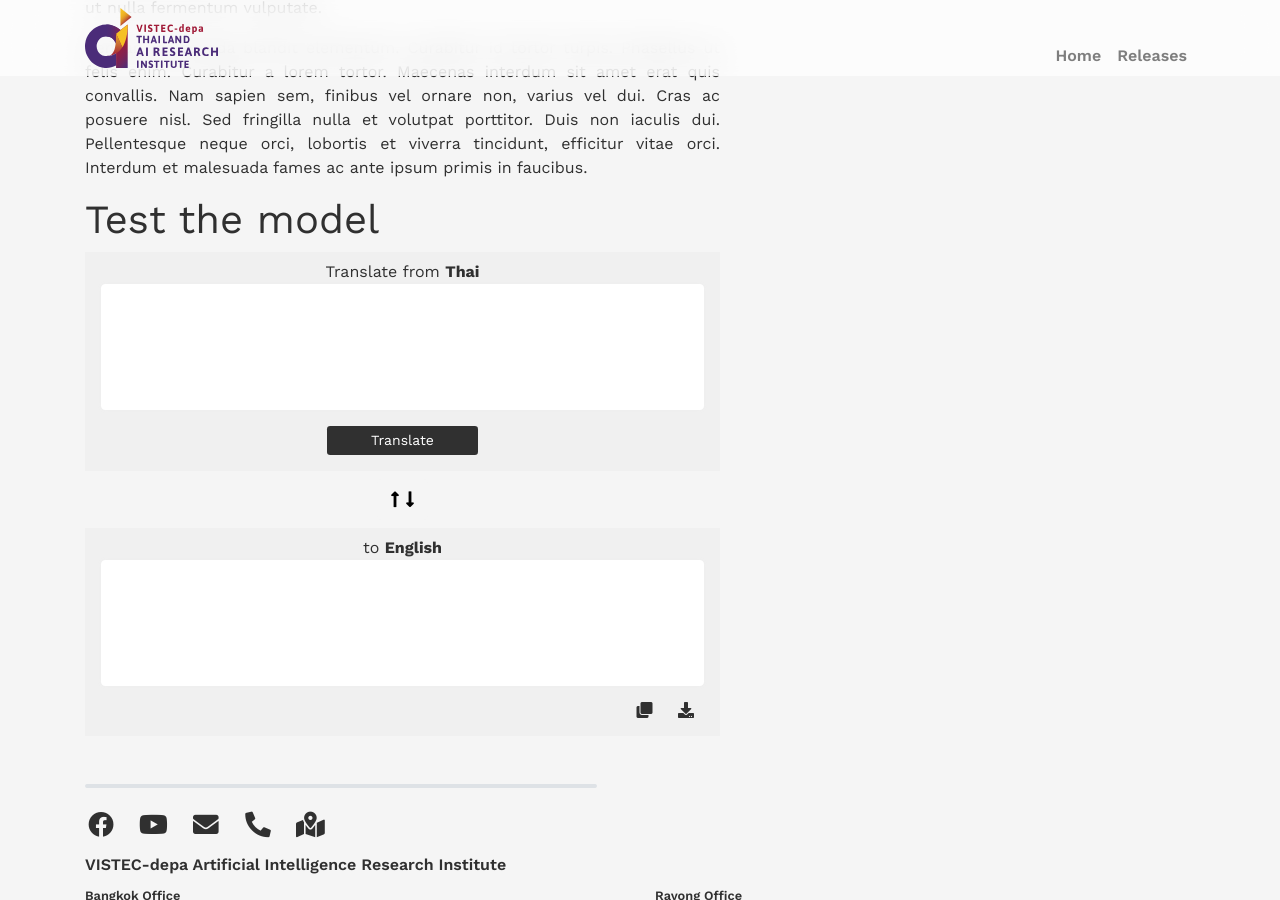
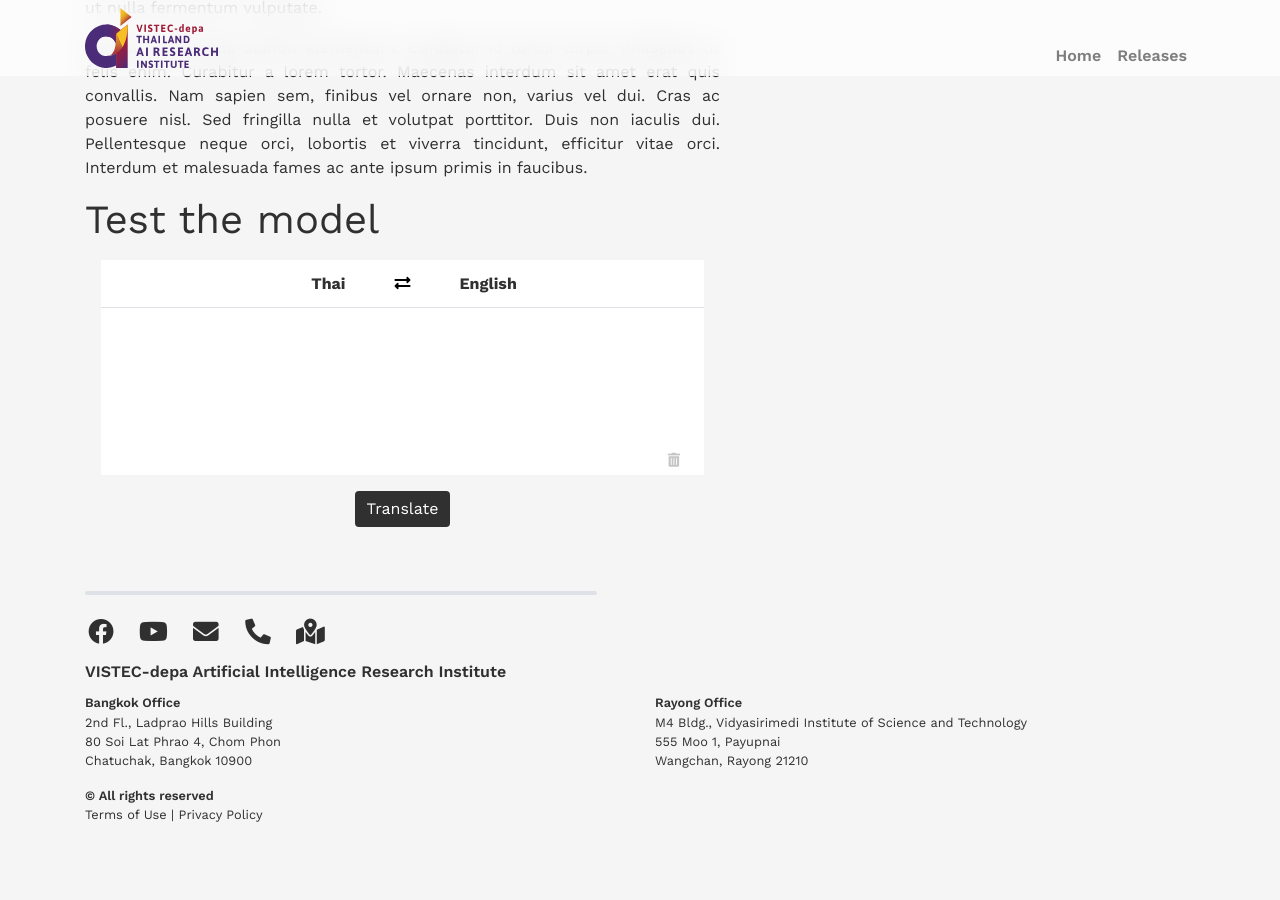
Before and after one commit to airesearch-in-th/airesearch-in-th-website, a Jekyll site: the page built from _releases/mt_model_demo.md, in a window 1280 px wide and 900 px high, scrolled down 2586 px. Built offline with Jekyll 4.4.1, drawn with Linux system fonts in a browser that asks for light colours; nearby versions of some CDN libraries.

Commit message:
Redesign translation model

```diff
--- a/_releases/mt_model_demo.md
+++ b/_releases/mt_model_demo.md
@@ -42,31 +42,29 @@
 # Test the model
 
 <div class="test1 w-100 d-flex flex-column">
-  <div class="textarea-box input-box text-center d-flex flex-column pt-2 pb-3 px-3">
-    <span>
-      Translate from
-      <strong class="lang-input fade-in">Thai</strong>
-    </span>
-    <textarea class="textarea-input" id="exampleFormControlTextarea5" rows="5"></textarea>
-    <button type="button" class="btn btn-sm w-25 mx-auto mt-3 border-0 btn-translate">Translate</button>
+  <div class="textarea-box d-flex flex-column pt-2 pb-3 px-3">
+    <div class="lang-translate d-flex align-items-center justify-content-center border-bottom bg-white">
+      <div class="lang-input fade-in font-weight-bold text-right">Thai</div>
+      <button class="btn my-0 mx-5 btn-convert p-0 bg-white">
+        <i class="fas fa-exchange-alt"></i>
+      </button>
+      <div class="lang-output fade-in font-weight-bold text-left">English</div>
+    </div>
+    <textarea class="textarea-input p-2" id="exampleFormControlTextarea5" rows="5"></textarea>
+    <div class="feature-input text-right w-100 bg-white">
+      <button type="button" class="btn btn-sm bg-white mr-3 border-0 btn-features btn-remove" data-toggle="tooltip" data-placement="bottom" title="remove all">
+        <i class="fas fa-trash-alt"></i>
+      </button>
+    </div>
+    <button type="button" class="btn mx-auto mt-3 border-0 btn-translate">Translate</button>
   </div>
-  <div class="text-center down-box">
-    <button class="btn btn-convert m-2">
-        <i class="fas fa-long-arrow-alt-up icon-up"></i>
-        <i class="fas fa-long-arrow-alt-down icon-down"></i>
-    </button>
-  </div>
-  <div class="textarea-box output-box text-center d-flex flex-column py-2 px-3">
-    <span>
-      to
-      <strong class="lang-output fade-in">English</strong>
-    </span>
-    <textarea class="textarea-output" id="output-translation" rows="5"></textarea>
-    <div class="feature-output text-right mt-2">
-      <button class="border-0 m-1 btn-feature" data-toggle="tooltip" data-placement="bottom" title="copy to clipboard">
+  <div class="textarea-box translate-output d-none flex-column pt-2 pb-3 px-3">
+    <textarea class="textarea-output p-2 border border-bottom-0" id="output-translation" rows="5"></textarea>
+    <div class="feature-output text-right bg-white border border-top-0">
+      <button class="btn btn-sm border-0 bg-white btn-features" data-toggle="tooltip" data-placement="bottom" title="copy to clipboard">
         <i class="fa fa-clone"></i>
       </button>
-      <button class="border-0 m-1 btn-feature" data-toggle="tooltip" data-placement="bottom" title="save as .txt file">
+      <button class="btn btn-sm border-0 bg-white btn-features mr-2" data-toggle="tooltip" data-placement="bottom" title="save as .txt file">
         <i class="fa fa-download"></i>
       </button>
     </div>
@@ -74,26 +72,24 @@
 </div>
 
 <style>
-  .textarea-box {
-    background-color: #F0F0F0;
-  }
 
   textarea {
     resize: none;
     border: 1px solid #ffffff;
-    border-radius: .25rem;
-    box-shadow: 0 0 5px #eeeeee;
+    /* box-shadow: 0 0 5px #eeeeee; */
   }
   textarea:focus {
     outline: none !important;
-    border: 1px solid #393939;
+  }
+
+  .lang-translate {
+    height: 3rem;
   }
 
   .btn-convert {
     transition: all 0.5s;
     cursor: pointer;
     background-color: #F5F5F5;
-    font-size: 18px;
   }
 
   .btn-translate {
@@ -138,10 +139,6 @@
     transition: opacity 0.5s linear;
   }
 
-  .lang-input {
-    transform: rotate(45deg);
-  }
-
   .fade-in {
     animation: fadeIn ease 2s;
     -webkit-animation: fadeIn ease 2s;
@@ -150,6 +147,18 @@
     -ms-animation: fadeIn ease 2s;
   }
 
+  .lang-input, .lang-output{
+    width: 5rem;
+    height: auto;
+  }
+
+  .btn-features {
+    color: #C5C5C5;
+  }
+
+  .btn-features:hover {
+    color: #303030;
+  }
 
   @keyframes fadeIn{
     0% {
@@ -199,9 +208,24 @@
 </style>
 
 <script>
+
   $(document).ready(function(){
     $('[data-toggle="tooltip"]').tooltip();
   });
+
+  $('input[type="text"], textarea').on('keyup', function () {
+    var textarea_value = $(".textarea-input").val();
+    if (textarea_value == '') {
+      $('.translate-output').removeClass('d-flex')
+      $('.translate-output').addClass('d-none')
+    }
+  });
+
+  $('.btn-remove').click(function(){
+    $(".textarea-input").val('');
+    $('.translate-output').removeClass('d-flex')
+    $('.translate-output').addClass('d-none')
+  })
 
   $('.btn-copy').click(function() {
     var copyText = document.getElementById('output-translation');
@@ -226,7 +249,13 @@
       $('.lang-input').html('Thai');
       $('.lang-output').html('English');
     }
+  })
 
+  $('.btn-translate').click(function() {
+    if($(".textarea-input").val() != ''){
+      $('.translate-output').removeClass('d-none')
+      $('.translate-output').addClass('d-flex')
+    }
   })
 
 </script>
```
Also changed, not shown: other parts of _releases/mt_model_demo.md (+6 -2 lines).
